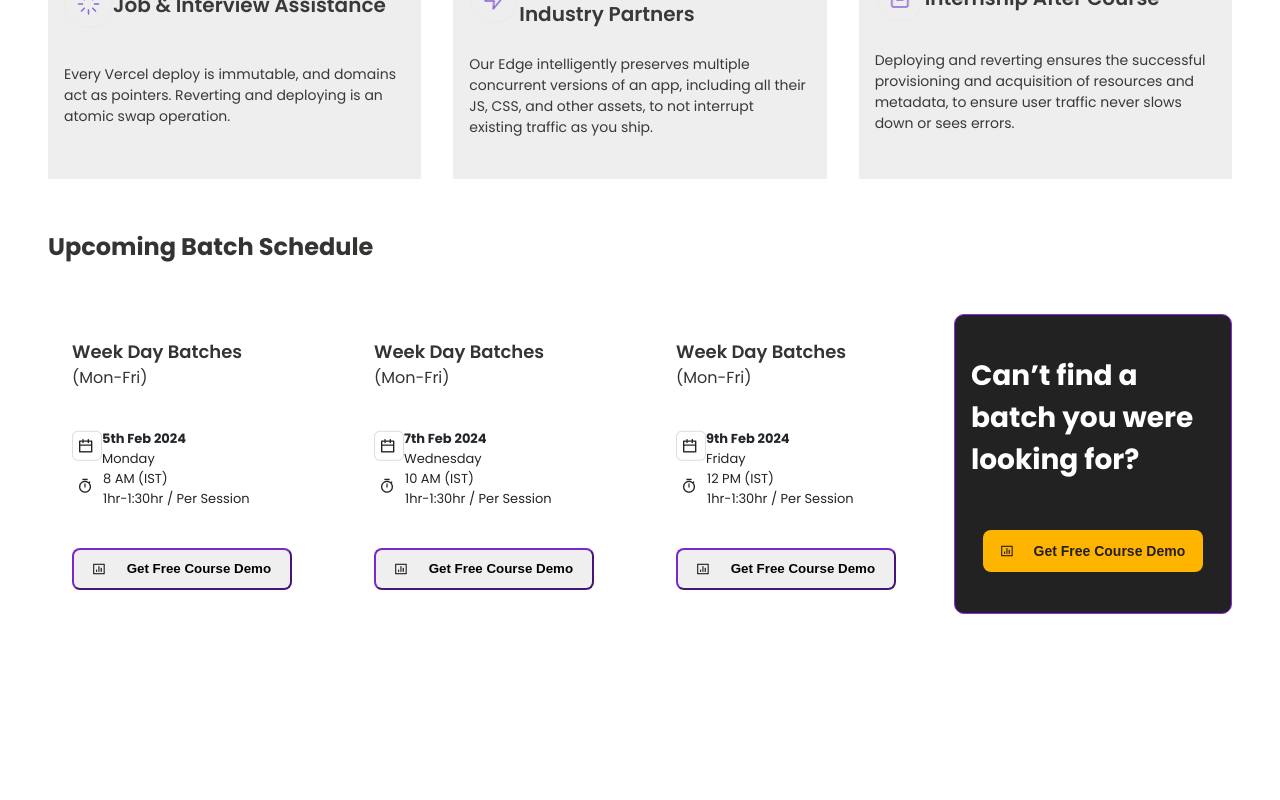
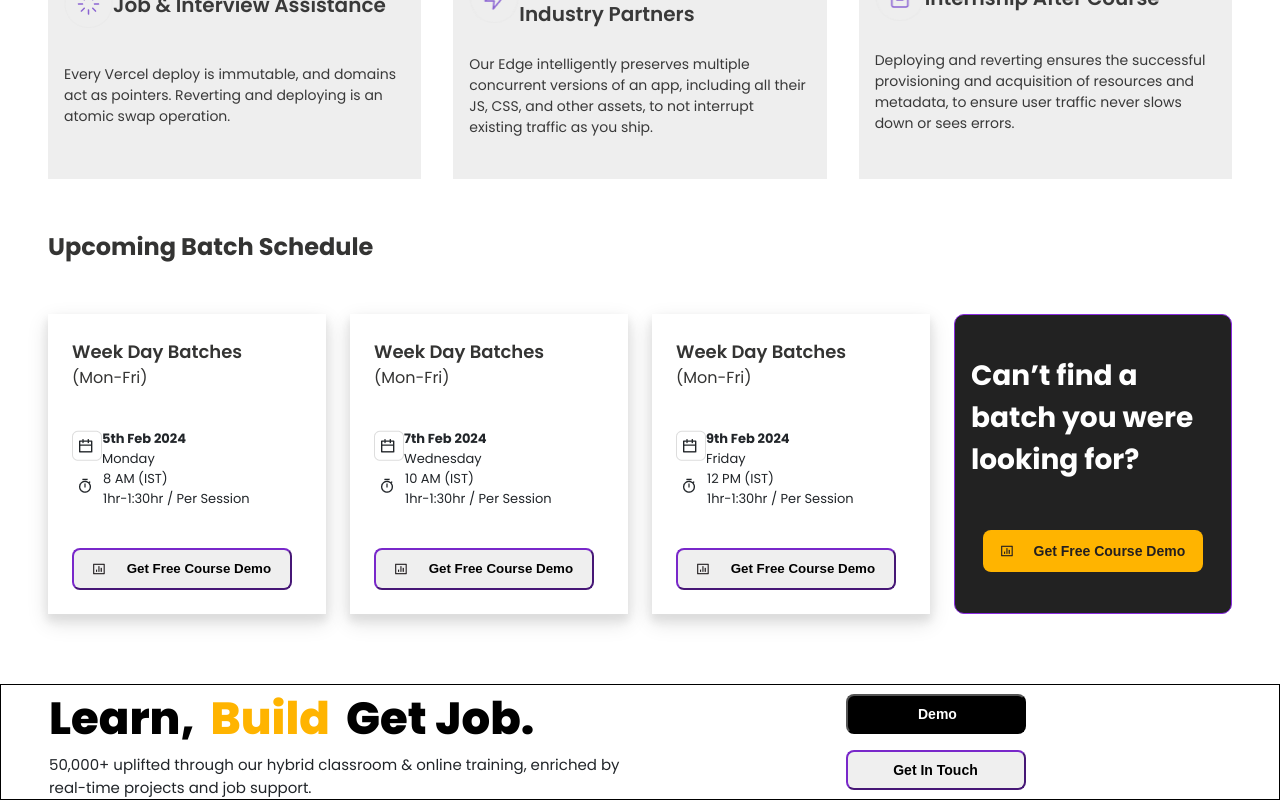
Before and after one commit to TamilselvanChandrakumar/BytesInBits, a React (Vite) app in the folder bytesinbits-app/: page / in a window 1280 px wide. Shown: the part 5526-6326 px from the top of the page. Before the commit the page ends 6140 px from the top, so only its background shows below. Built offline with nearby package versions, Linux system fonts and the light colour scheme.

Commit message:
first commit

```diff
--- a/bytesinbits-app/src/components/home/Home.css
+++ b/bytesinbits-app/src/components/home/Home.css
@@ -833,6 +833,7 @@
   flex-direction: column;
   justify-content: space-between;
   background-color: #ffffff;
+  box-shadow: 0 6px 8px 0 #dddddd, 0 8px 20px 0 #dddddd;
 }
 .batch_title h2 {
   font-size: 18px;
@@ -942,3 +943,87 @@
     grid-template-rows: repeat(4, minmax(250px, 1fr));
   }
 }
+
+/* last content */
+
+.last_content_container {
+  border: 1px solid black;
+  margin-top: 70px;
+  padding: 0 3rem 0;
+}
+
+.last_content_inner {
+  display: grid;
+  grid-template-columns: repeat(2, 1fr);
+  /* grid-template-rows: repeat(2, minmax(100px, 1fr)); */
+  align-items: center;
+  justify-items: center;
+}
+.last_content_title {
+  display: flex;
+  gap: 1rem;
+}
+.last_content h1 {
+  font-size: 45px;
+  font-weight: 800;
+  color: #000000;
+}
+.last_content h2 {
+  color: #ffb400;
+  font-size: 45px;
+  font-weight: 800;
+}
+.last_content h3 {
+  color: #000000;
+  font-size: 45px;
+  font-weight: 800;
+}
+.last_content p {
+  font-size: 15px;
+  font-weight: 400;
+  color: #212529;
+}
+.last_button {
+  display: flex;
+  flex-direction: column;
+  gap: 1rem;
+  justify-content: center;
+}
+.last_button button {
+  width: 180px;
+  height: 40px;
+  border-radius: 8px;
+}
+.last_demo_btn {
+  background-color: #000000;
+  color: #ffffff;
+  font-weight: 600;
+  font-size: 14px;
+}
+.last_get_btn {
+  border-color: #7928ca;
+  font-weight: 600;
+  font-size: 14px;
+}
+@media (max-width: 1100px) {
+  .last_content_title {
+    display: flex;
+    flex-wrap: wrap;
+    gap: 0.5rem;
+  }
+}
+@media (max-width: 600px) {
+  .last_content_title {
+    display: flex;
+    flex-wrap: wrap;
+    gap: 0.3rem;
+  }
+  .last_content_container {
+    padding: 0 1rem 0 2rem;
+  }
+  .last_content_inner {
+    display: grid;
+    grid-template-columns: 1fr;
+    gap: 1rem;
+  }
+}
--- a/bytesinbits-app/src/components/home/Home.jsx
+++ b/bytesinbits-app/src/components/home/Home.jsx
@@ -638,6 +638,30 @@ const Home = () => {
           </div>
         </div>
       </section>
+      <section className="last_content_container">
+        <div className="last_content_inner">
+          <div className="last_content">
+            <div className="last_content_title">
+              <h1>Learn,</h1>
+              <h2>Build</h2>
+              <h3>Get Job.</h3>
+            </div>
+            <p>
+              50,000+ uplifted through our hybrid classroom & online training,
+              enriched by real-time projects and job support.
+            </p>
+          </div>
+          <div className="last_button">
+            <button className="last_demo_btn">
+              <img src=""></img> Demo
+            </button>
+            <button className="last_get_btn">
+              {" "}
+              <img></img>Get In Touch
+            </button>
+          </div>
+        </div>
+      </section>
     </>
   );
 };
```
